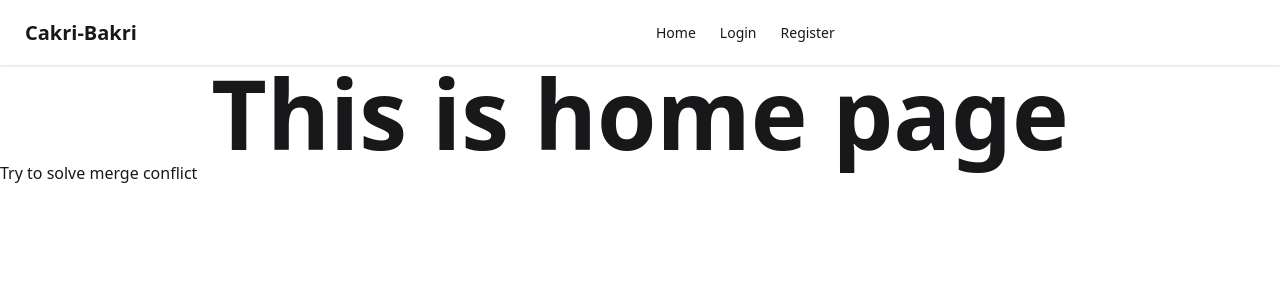
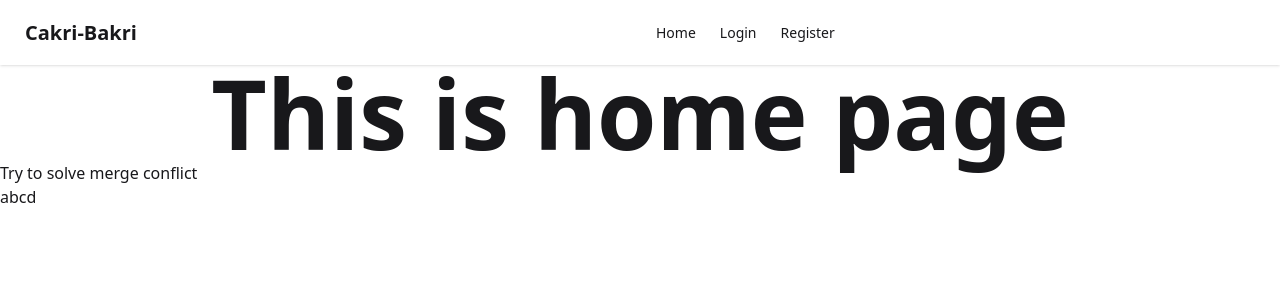
Before and after one commit to Motiur-Rahman-Dhrubo/Cakri-Bakri, a React (Vite) app in the folder client/: page / in a window 1280 px wide. Shown: the top 300 px of the page. Built offline with nearby package versions, Linux system fonts and the light colour scheme; no server answers.

Commit message:
teasting mahir vai's code

```diff
--- a/client/src/layout/MainLayout/MainLayout.jsx
+++ b/client/src/layout/MainLayout/MainLayout.jsx
@@ -7,6 +7,7 @@ const MainLayout = () => {
     <div>
       <Navbar></Navbar>
       <Outlet></Outlet>
+      <h1>abcd</h1>
     </div>
   );
 };
```
